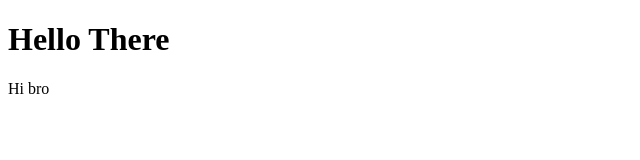
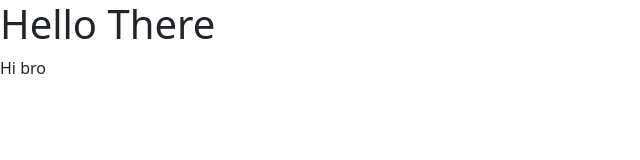
Before and after one commit to SaurabhKadam02/Pokemon, a plain HTML site: page src/index.html in a window 1280 px wide. Shown: the whole page, without its empty margins (0-640 px from the left). Drawn offline with nearby package versions, Linux system fonts and the light colour scheme.

Commit message:
parcel white bootsrap

```diff
--- a/src/index.html
+++ b/src/index.html
@@ -4,6 +4,8 @@
     <meta charset="UTF-8">
     <meta name="viewport" content="width=device-width, initial-scale=1.0">
     <title>Pokedex</title>
+    <!-- bootstrap file -->
+    <link href="https://cdn.jsdelivr.net/npm/bootstrap@5.3.3/dist/css/bootstrap.min.css" rel="stylesheet" integrity="sha384-QWTKZyjpPEjISv5WaRU9OFeRpok6YctnYmDr5pNlyT2bRjXh0JMhjY6hW+ALEwIH" crossorigin="anonymous">
 </head>
 <body>
     <h1>Hello There</h1>
```
